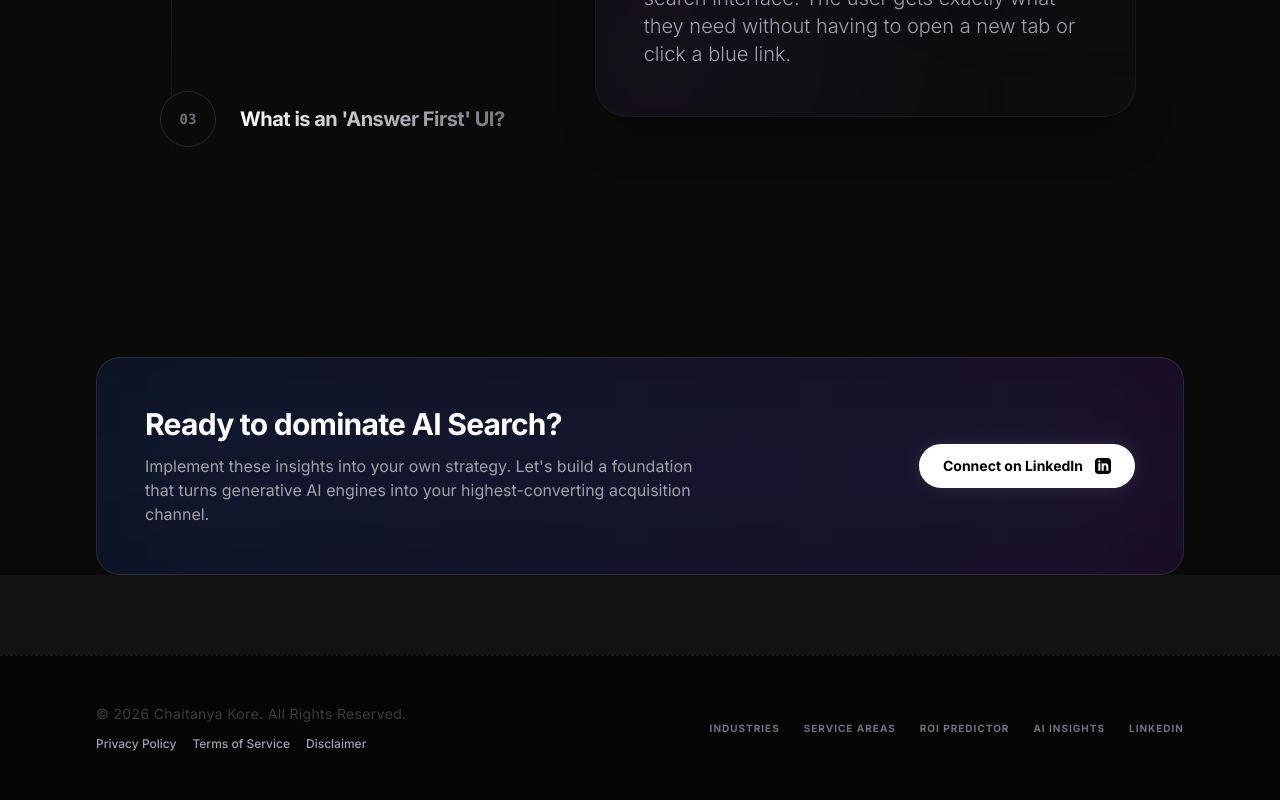
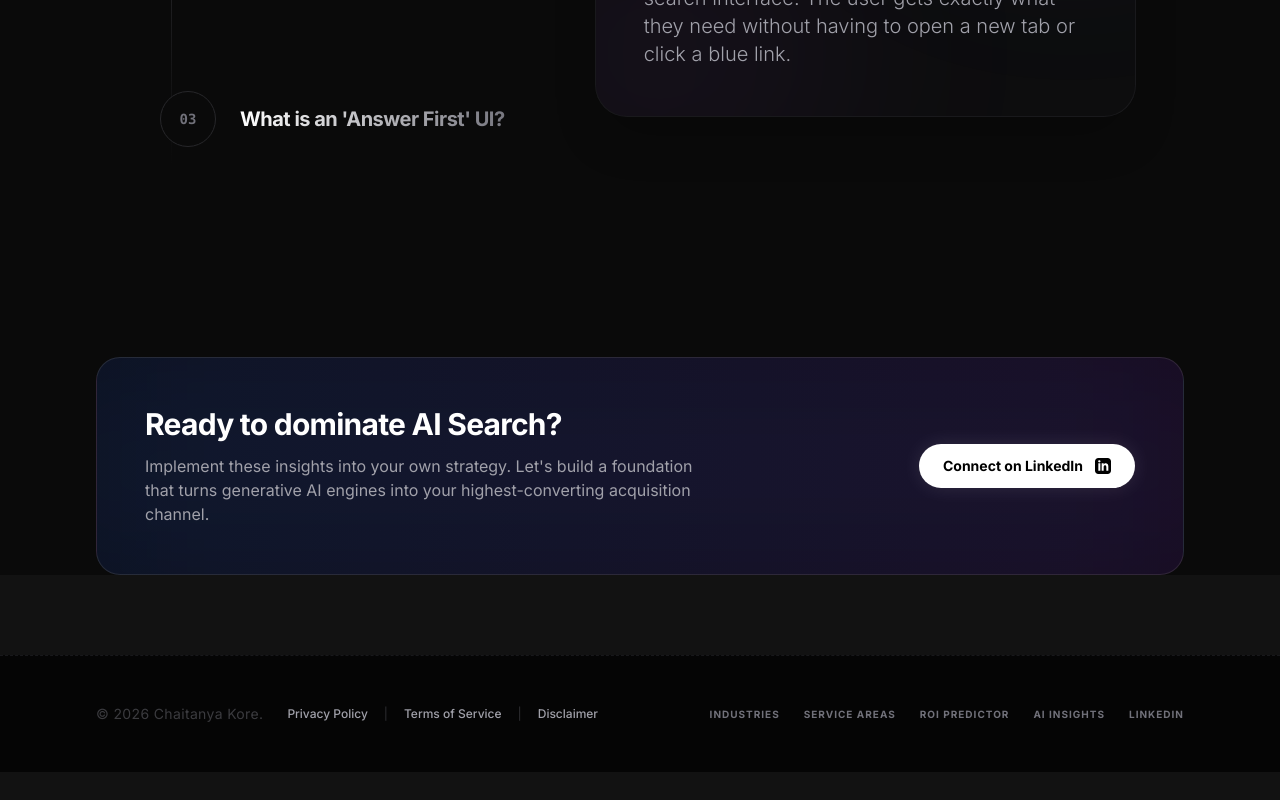
Before and after one commit to Chaitanya9184/portfolio, a Next.js app: page /blog/aeo-dominance-google-gemini-search-upgrades in a window 1280 px wide. Shown: the part 3808-4608 px from the top of the page. After the commit the page ends 4580 px from the top, so only its background shows below. Built offline with nearby package versions, Linux system fonts and the light colour scheme.

Commit message:
fix(styles): Force EEAT links to render inline with copyright text to prevent flex column collapsing

```diff
--- a/src/components/Footer.tsx
+++ b/src/components/Footer.tsx
@@ -5,12 +5,14 @@ import Link from 'next/link';
 export default function Footer() {
     return (
         <footer className="w-full py-12 bg-[#050505] border-t border-zinc-900 border-dashed">
-            <div className="max-w-7xl mx-auto px-6 md:px-12 lg:px-24 flex flex-col md:flex-row justify-between items-start md:items-center gap-8 md:gap-0">
-                <div className="flex flex-col gap-3">
-                    <p className="text-zinc-500/50 text-sm tracking-wide">© {new Date().getFullYear()} Chaitanya Kore. All Rights Reserved.</p>
-                    <div className="flex gap-4 text-xs font-medium text-zinc-400">
+            <div className="max-w-7xl mx-auto px-6 md:px-12 lg:px-24 flex flex-col md:flex-row justify-between items-center gap-6 md:gap-0">
+                <div className="flex flex-col md:flex-row items-center gap-4 md:gap-6">
+                    <p className="text-zinc-500/50 text-sm tracking-wide">© {new Date().getFullYear()} Chaitanya Kore.</p>
+                    <div className="flex items-center gap-4 text-xs font-medium text-zinc-400">
                         <Link href="/privacy-policy" className="hover:text-zinc-100 transition-colors">Privacy Policy</Link>
+                        <span className="text-zinc-800">|</span>
                         <Link href="/terms-of-service" className="hover:text-zinc-100 transition-colors">Terms of Service</Link>
+                        <span className="text-zinc-800">|</span>
                         <Link href="/disclaimer" className="hover:text-zinc-100 transition-colors">Disclaimer</Link>
                     </div>
                 </div>
```
